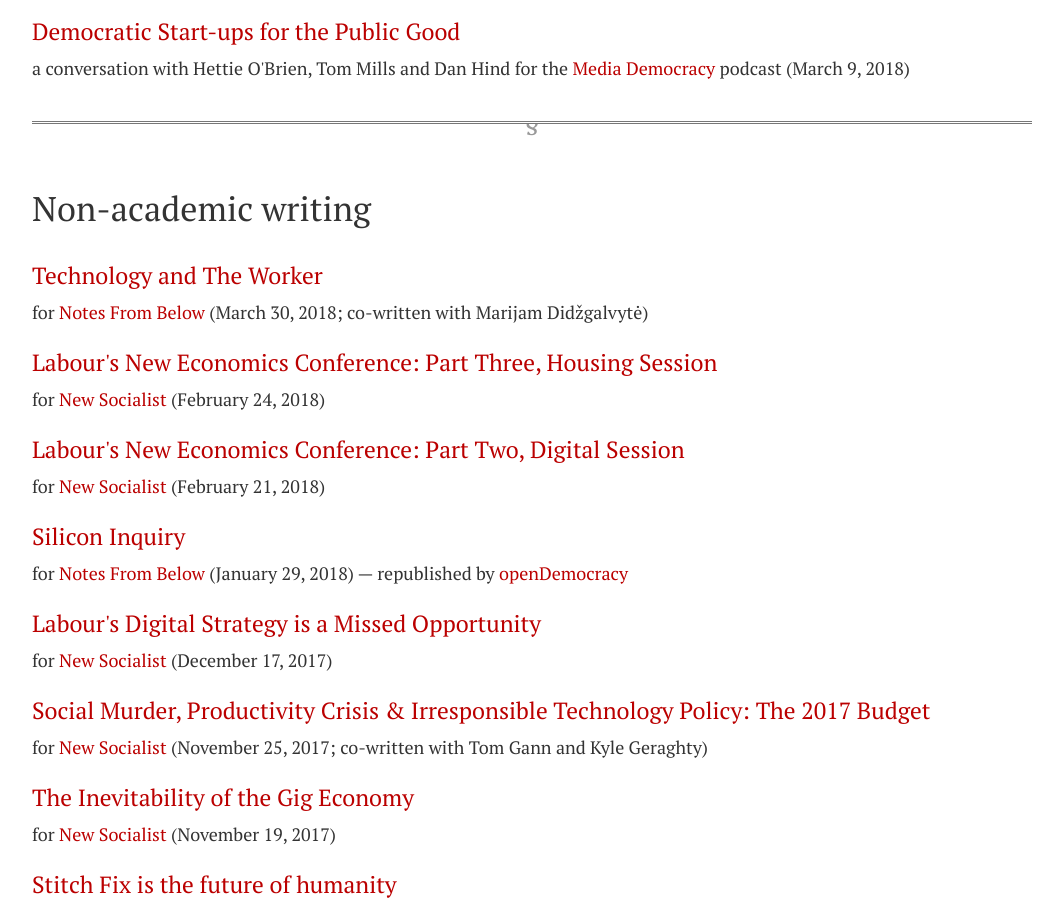
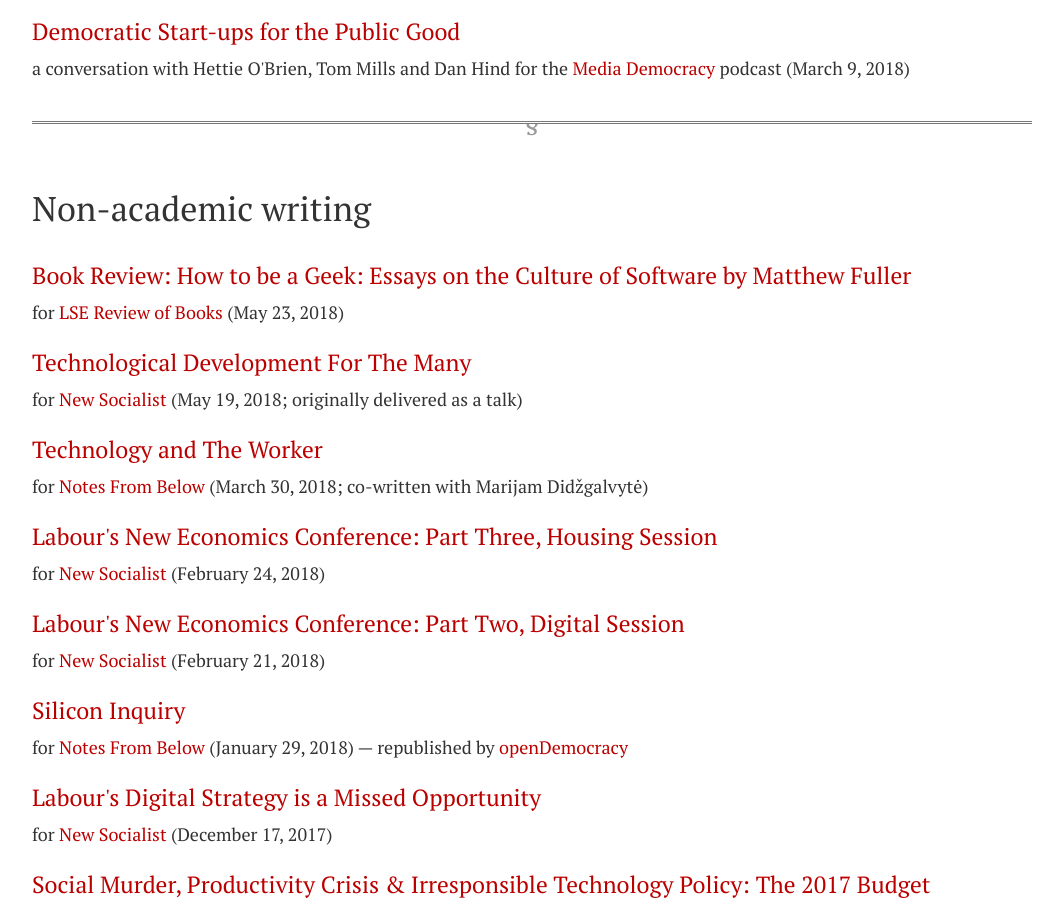
Before and after one commit to dellsystem/dellsystem.github.io, a Jekyll site: the page built from words.html, in a window 1280 px wide and 900 px high, scrolled down 679 px. Shown: the whole window, without its empty margins (108-1171 px from the left). Built offline with Jekyll 4.4.1, drawn with Linux system fonts in a browser that asks for light colours; nearby versions of some CDN libraries.

Commit message:
Add latest pieces to words.html

```diff
--- a/words.html
+++ b/words.html
@@ -47,6 +47,22 @@ title: Words
 <h2 id="external">Non-academic writing</h2>
 
 <dl class="vertical">
+<dt>
+    <a href="http://blogs.lse.ac.uk/lsereviewofbooks/2018/05/23/book-review-how-to-be-a-geek-essays-on-the-culture-of-software-by-matthew-fuller/">
+        Book Review: How to be a Geek: Essays on the Culture of Software by Matthew Fuller
+    </a>
+</dt>
+<dd>for <a href="https://newsocialist.org.uk">LSE Review of Books</a>
+    (May 23, 2018)
+</dd>
+<dt>
+    <a href="https://newsocialist.org.uk/technological-development-for-the-many/">
+        Technological Development For The Many
+    </a>
+</dt>
+<dd>for <a href="https://newsocialist.org.uk">New Socialist</a>
+    (May 19, 2018; originally delivered as a talk)
+</dd>
 <dt>
     <a href="http://www.notesfrombelow.org/article/technology-and-the-worker">
         Technology and The Worker
```
